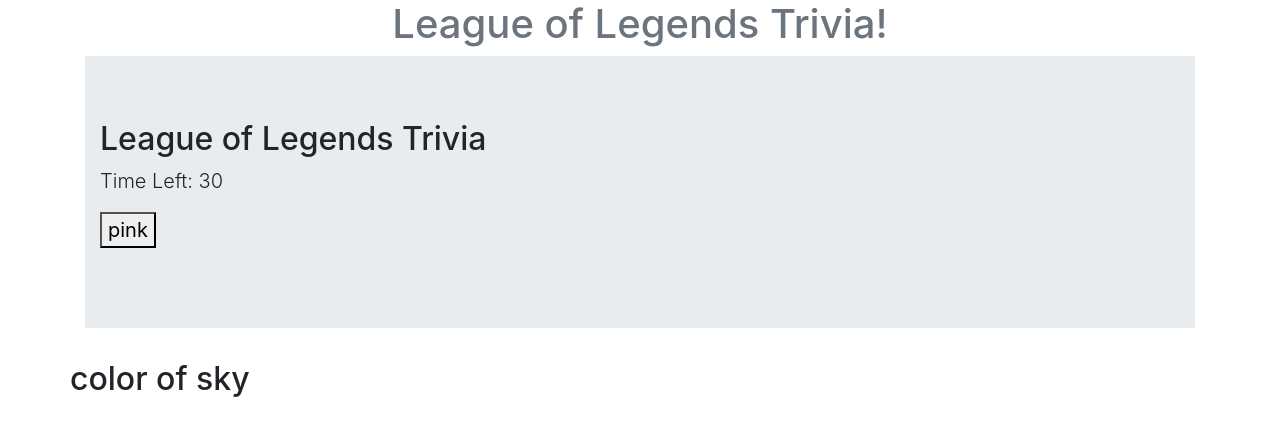
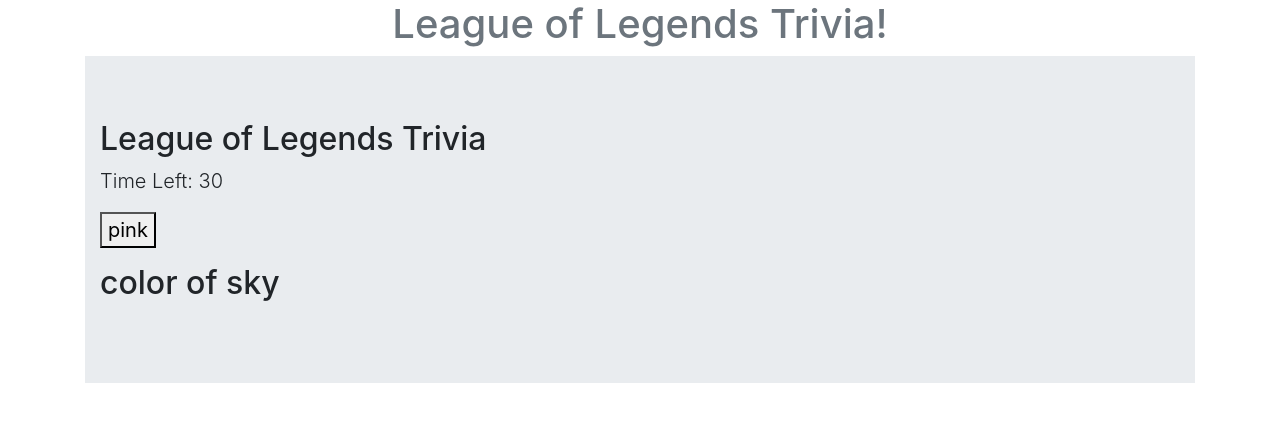
Before and after one commit to EricC44/TriviaGame, a plain HTML site: page index.html in a window 1280 px wide. Both pictures are taken after a click on the button "Start Game". Drawn offline with nearby package versions, Linux system fonts and the light colour scheme.

Commit message:
more work adding

```diff
--- a/assets/javascript/app.js
+++ b/assets/javascript/app.js
@@ -162,12 +162,13 @@ var questions =[{
 
   // })
       currentQuestion = 0;
-      document.getElementById("questionId").innerHTML="<h2>" +questions[0].question +"</h2>";
-      for(var i=0; i<questions[currentQuestion].answers.length; i++){
-        document.getElementById("choices").innerHTML = "<button class='answer-button' id='button' data-name='" + questions[currentQuestion].answers[i]
-        + "'>" + questions[currentQuestion].answers[i] + "</button>";
+      document.getElementById("questionId").innerHTML="<h2>" + questions[0].question + "</h2>";
+      for(var i=0; i< questions[currentQuestion].answers.length; i++){
+        document.getElementById("choices").innerHTML = "<button class='answer-button' id='button' data-name=''" + questions[currentQuestion].answers[i]
+        + ">" + questions[currentQuestion].answers[i] + "</button>";
+        console.log(questions[i].answers);
       }
-      console.log(questions);
+      //console.log();
 
 
 
--- a/index.html
+++ b/index.html
@@ -21,6 +21,7 @@
                     <h2>League of Legends Trivia</h2>
                         <p id="time-left" class="lead">Time Left: <span id= "timer"></span></p>
                         <p id="choices" class="lead">
+                        <div id='questionId'></div>
 
                         </p>
                         <button id="start" class="btn btn-primary btn-large">Start Game</button>
@@ -32,7 +33,6 @@
 
         <div class="row">
             <div id="options" class="text-center"></div>
-                <div id='questionId'></div>
                 <div id="choices"></div>
             </div>
 
```
